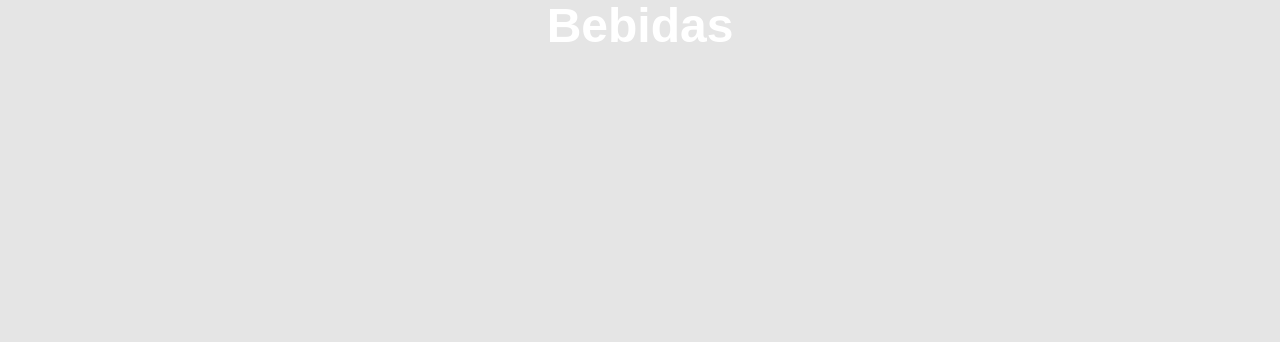
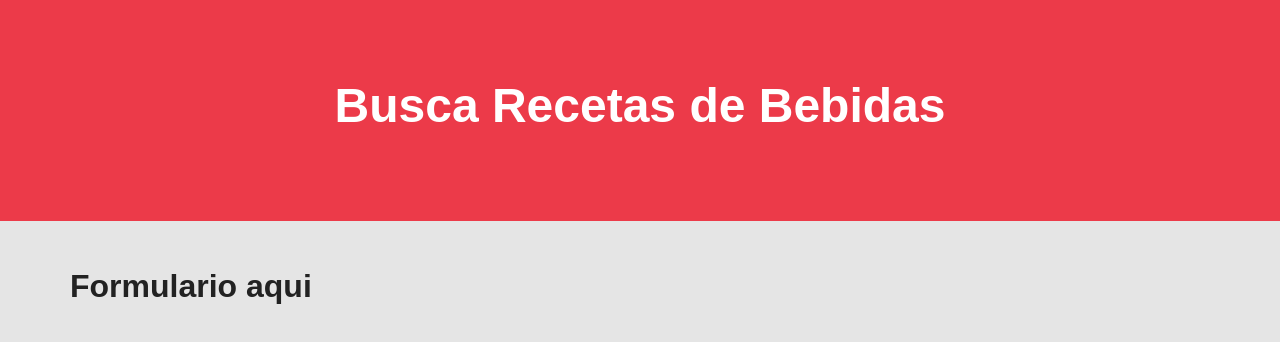
Before and after one commit to UrielQuiroz/Bebidas, a React (Create React App) app in the folder bebidas/: page / in a window 1280 px wide. Shown: the top 342 px of the page. Built offline with nearby package versions, Linux system fonts and the light colour scheme; a web font is replaced by a local one.

Commit message:
Formulario y Header
Se crearon los componentes Header y Formulario

```diff
--- a/bebidas/src/App.js
+++ b/bebidas/src/App.js
@@ -1,8 +1,18 @@
-
+import { Fragment } from "react";
+import Header from "./components/Header";
+import Formulario from "./components/Formulario";
 
 function App() {
   return (
-    <h1>Bebidas</h1>
+    <Fragment>
+        <Header/>
+
+        <div className="container mt-5">
+          <div className="row">
+            <Formulario/>
+          </div>
+        </div>
+    </Fragment>
   );
 }
 
--- /dev/null
+++ b/bebidas/src/components/Formulario.jsx
@@ -0,0 +1,11 @@
+import React from 'react'
+
+const Formulario = () => {
+    return (
+        <div>
+            <h2>Formulario aqui</h2>
+        </div>
+    )
+}
+
+export default Formulario
--- /dev/null
+++ b/bebidas/src/components/Header.jsx
@@ -0,0 +1,11 @@
+import React from 'react'
+
+const Header = () => {
+    return (
+        <header className='bg-alert'>
+            <h1>Busca Recetas de Bebidas</h1>
+        </header>
+    )
+}
+
+export default Header
```
